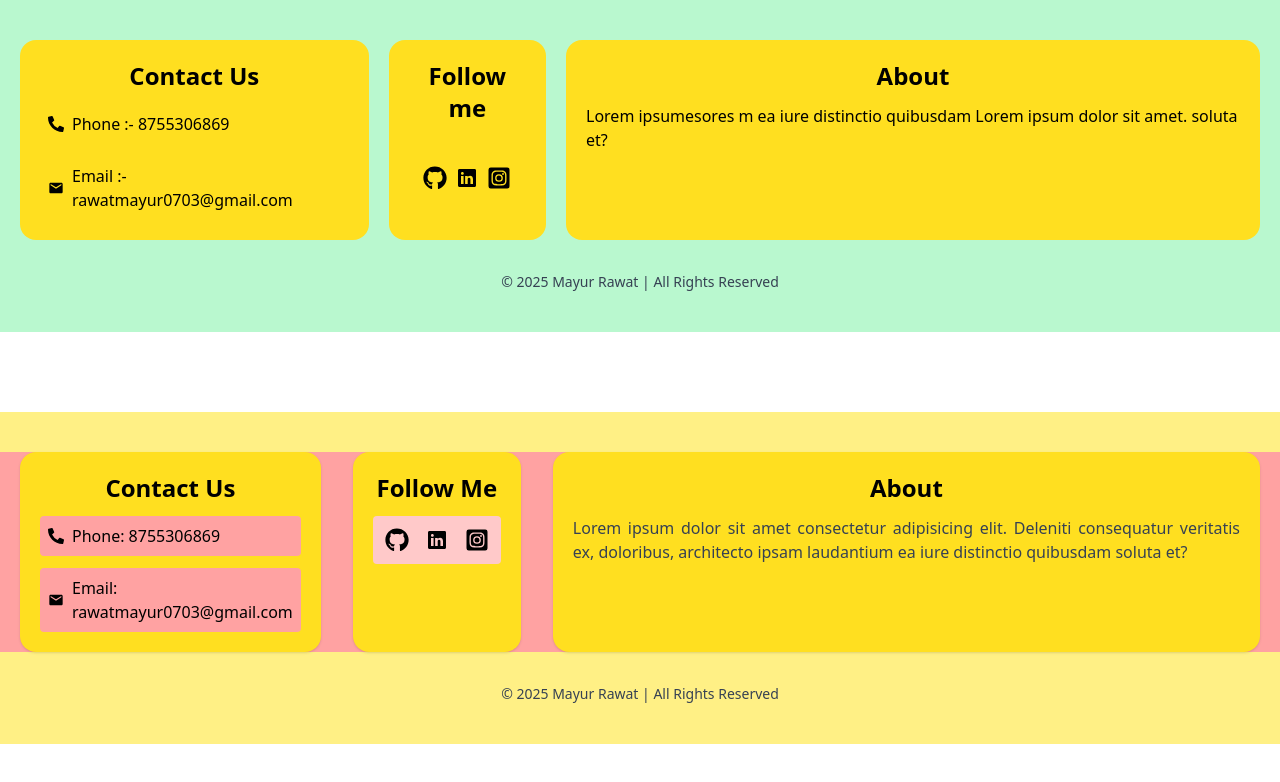
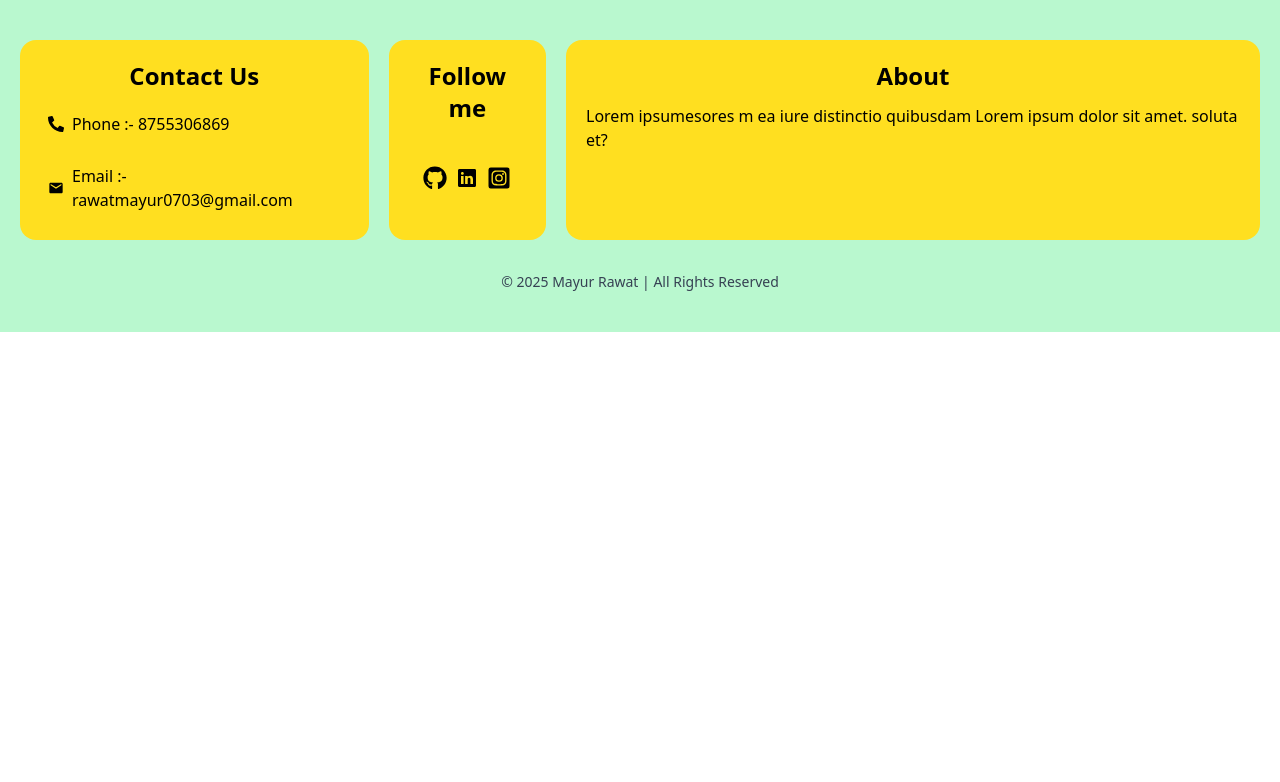
Before and after one commit to fozirawat6869/Ecommerce-Website, a React (Vite) app in the folder e-commerce/: page / in a window 1280 px wide. Shown: the top 782 px of the page. Built offline with nearby package versions, Linux system fonts and the light colour scheme.

Commit message:
remove unnecessary comments in footer

```diff
--- a/e-commerce/src/components/footer/Footer.jsx
+++ b/e-commerce/src/components/footer/Footer.jsx
@@ -39,104 +39,10 @@ function Footer() {
     </footer>
 
 
-{/*  */}
 
-    <footer className="bg-yellow-200 py-10 mt-20">
-       <div className="container mx-auto flex flex-col md:flex-row justify-evenly gap-8 px-5 bg-red-300">
-
-         {/* Section one */}
-         <div className="flex flex-col gap-3 bg-yellow-300 p-5 rounded-2xl shadow">
-           <h1 className="text-2xl font-bold text-center">Contact Us</h1>
-           <p className="bg-red-300 flex gap-2 text-base p-2 rounded">
-             <span className="flex justify-center items-center"><FaPhoneAlt /></span>
-             Phone: 8755306869
-           </p>
-           <p className="bg-red-300 flex gap-2 text-base p-2 rounded">
-             <span className="flex justify-center items-center"><MdEmail /></span>
-             Email: rawatmayur0703@gmail.com
-           </p>
-         </div>
-         {/* Section two */}
-         <div className="flex flex-col gap-3 bg-yellow-300 p-5 rounded-2xl shadow">
-           <h1 className="text-2xl font-bold text-center">Follow Me</h1>
-           <div className="flex gap-4 justify-center items-center bg-red-200 p-3 rounded">
-             <a href="#" className="text-2xl hover:text-gray-700"><FaGithub /></a>
-             <a href="#" className="text-2xl hover:text-blue-700"><IoLogoLinkedin /></a>
-             <a href="#" className="text-2xl hover:text-pink-600"><FaInstagramSquare /></a>
-           </div>
-         </div>
-         {/* Section three */}
-         <div className="flex flex-col gap-3 bg-yellow-300 p-5 rounded-2xl shadow">
-           <h1 className="text-2xl font-bold text-center">About</h1>
-           <p className="text-base text-gray-700 text-justify">
-             Lorem ipsum dolor sit amet consectetur adipisicing elit.
-             Deleniti consequatur veritatis ex, doloribus, architecto ipsam laudantium ea iure distinctio quibusdam soluta et?
-           </p>
-         </div>
-       </div>
-       {/* Footer bottom */}
-       <div className="text-center mt-8 text-gray-700 text-sm">
-         © 2025 Mayur Rawat | All Rights Reserved
-       </div>
-     </footer>
 </>
 
   )
 }
 
 export default Footer
-
-// import React from 'react'
-// import { FaPhoneAlt } from "react-icons/fa";
-// import { MdEmail } from "react-icons/md";
-// import { FaGithub } from "react-icons/fa";
-// import { IoLogoLinkedin } from "react-icons/io";
-// import { FaInstagramSquare } from "react-icons/fa";
-
-// function Footer() {
-//   return (
-//     <footer className="bg-yellow-200 py-10">
-//       <div className="container mx-auto flex flex-col md:flex-row justify-evenly gap-8 px-5">
-
-//         {/* Section one */}
-//         <div className="flex flex-col gap-3 bg-yellow-300 p-5 rounded-2xl shadow">
-//           <h1 className="text-2xl font-bold text-center">Contact Us</h1>
-//           <p className="bg-red-300 flex gap-2 text-base p-2 rounded">
-//             <span className="flex justify-center items-center"><FaPhoneAlt /></span>
-//             Phone: 8755306869
-//           </p>
-//           <p className="bg-red-300 flex gap-2 text-base p-2 rounded">
-//             <span className="flex justify-center items-center"><MdEmail /></span>
-//             Email: rawatmayur0703@gmail.com
-//           </p>
-//         </div>
-
-//         {/* Section two */}
-//         <div className="flex flex-col gap-3 bg-yellow-300 p-5 rounded-2xl shadow">
-//           <h1 className="text-2xl font-bold text-center">Follow Me</h1>
-//           <div className="flex gap-4 justify-center items-center bg-red-200 p-3 rounded">
-//             <a href="#" className="text-2xl hover:text-gray-700"><FaGithub /></a>
-//             <a href="#" className="text-2xl hover:text-blue-700"><IoLogoLinkedin /></a>
-//             <a href="#" className="text-2xl hover:text-pink-600"><FaInstagramSquare /></a>
-//           </div>
-//         </div>
-
-//         {/* Section three */}
-//         <div className="flex flex-col gap-3 bg-yellow-300 p-5 rounded-2xl shadow">
-//           <h1 className="text-2xl font-bold text-center">About</h1>
-//           <p className="text-base text-gray-700 text-justify">
-//             Lorem ipsum dolor sit amet consectetur adipisicing elit.
-//             Deleniti consequatur veritatis ex, doloribus, architecto ipsam laudantium ea iure distinctio quibusdam soluta et?
-//           </p>
-//         </div>
-//       </div>
-
-//       {/* Footer bottom */}
-//       <div className="text-center mt-8 text-gray-700 text-sm">
-//         © 2025 Mayur Rawat | All Rights Reserved
-//       </div>
-//     </footer>
-//   )
-// }
-
-// export default Footer
```
